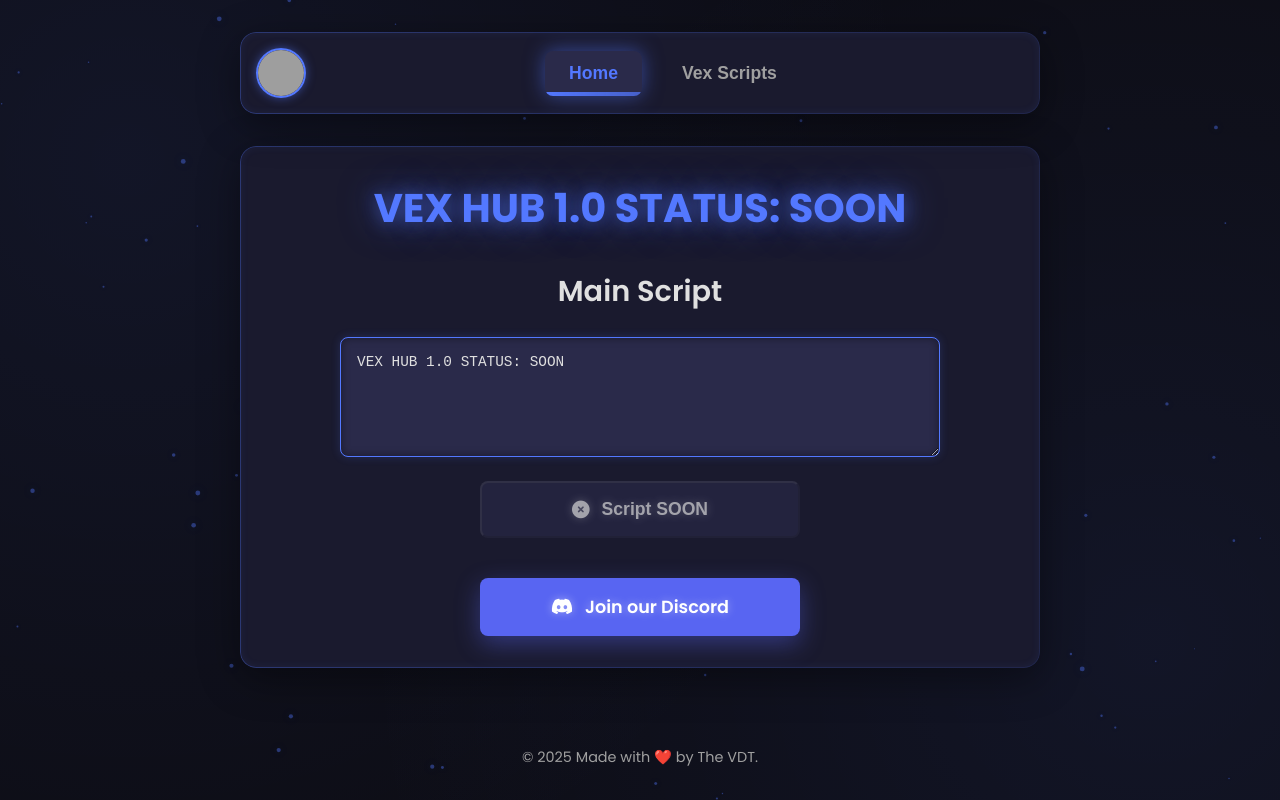
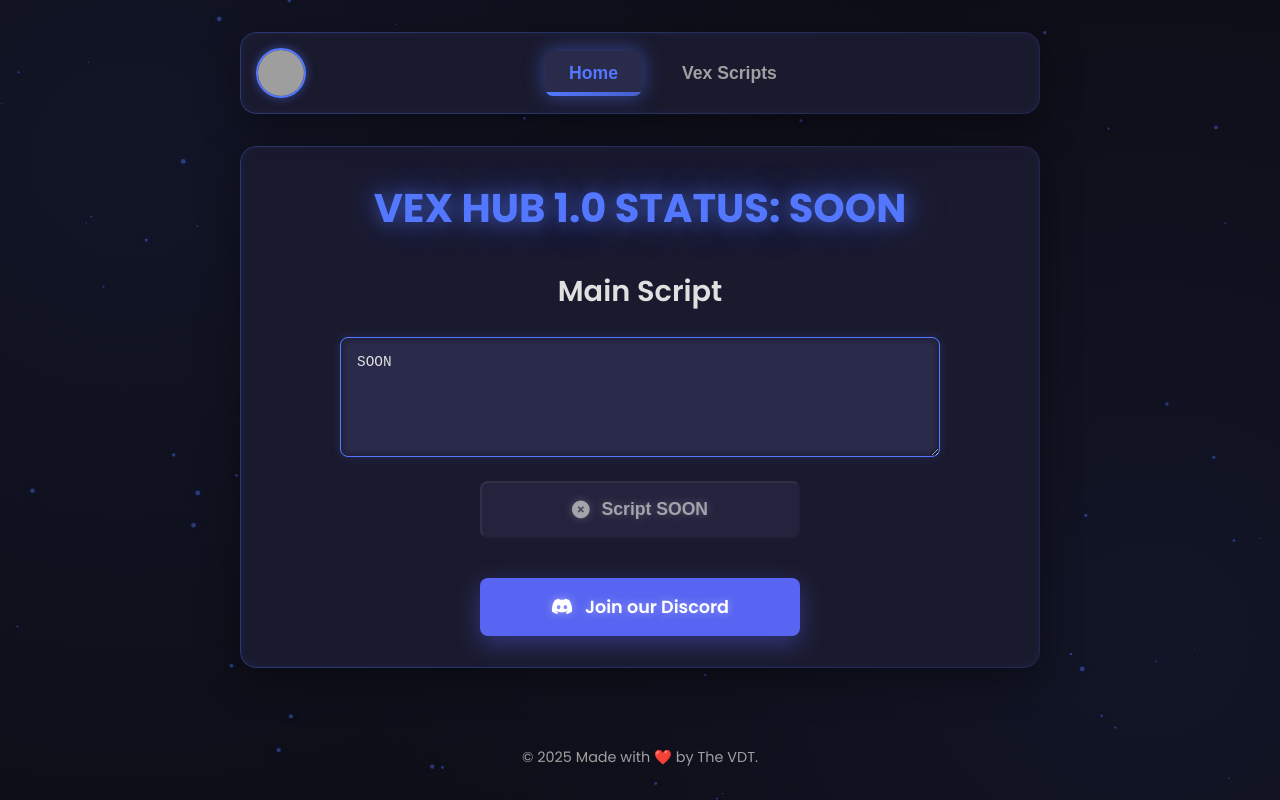
Before and after one commit to Jfdedit3/Vex-Hub, a plain HTML site: page index.html in a window 1280 px wide. Drawn offline with Linux system fonts and the light colour scheme; grey boxes are pictures that could not be loaded.

Commit message:
Update index.html

```diff
--- a/index.html
+++ b/index.html
@@ -446,7 +446,7 @@
 
                 <section class="script-section">
                     <h2>Main Script</h2>
-                    <textarea id="scriptTextarea" readonly data-language="lua">VEX HUB 1.0 STATUS: SOON</textarea>
+                    <textarea id="scriptTextarea" readonly data-language="lua">SOON</textarea>
                     <button id="copyScriptButton" class="cta-button" disabled>
                         <i class="fas fa-times-circle"></i> Script SOON
                     </button>
```
